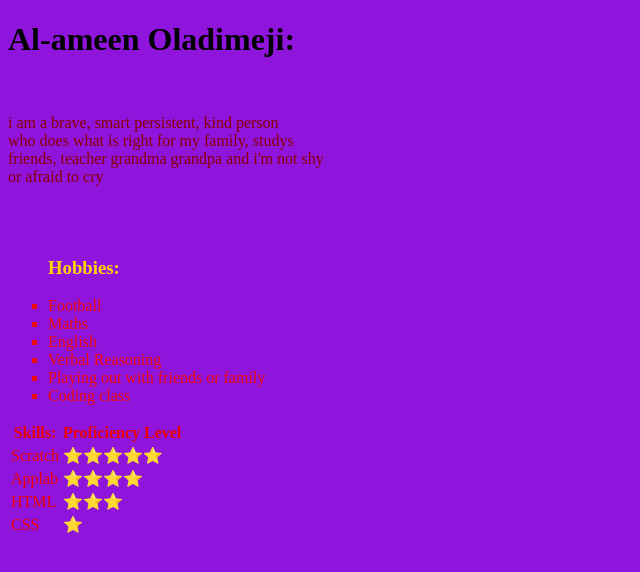
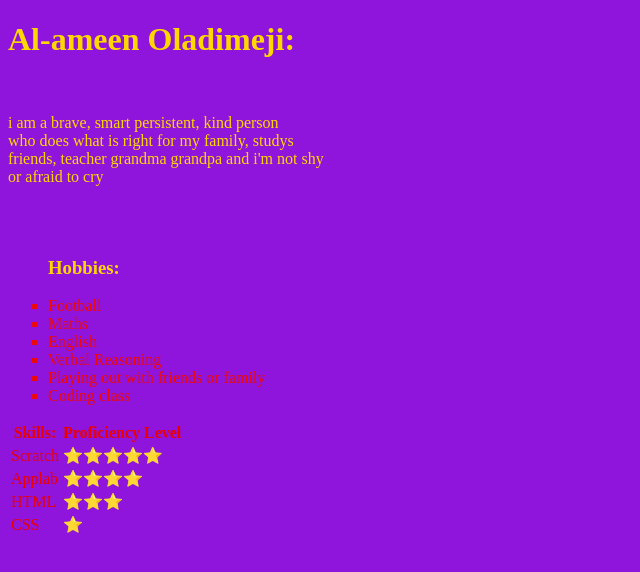
Before and after one commit to tutifrutiprograming/tutis-repository, a plain HTML site: page index.html in a window 1280 px wide. Shown: the whole page, without its empty margins (0-640 px from the left). Drawn offline with Linux system fonts and the light colour scheme.

Commit message:
Update index2.css

```diff
--- a/index2.css
+++ b/index2.css
@@ -3,5 +3,5 @@ h3{color: gold;}
 ul{color: rgb(237, 9, 9);}
 thead{color: brown;}
 tr{color: rgb(235, 0, 0);}
-p{color: darkred;}
-h1{color: crimson8;}
+p{color: gold;}
+h1{color: gold;}
```
